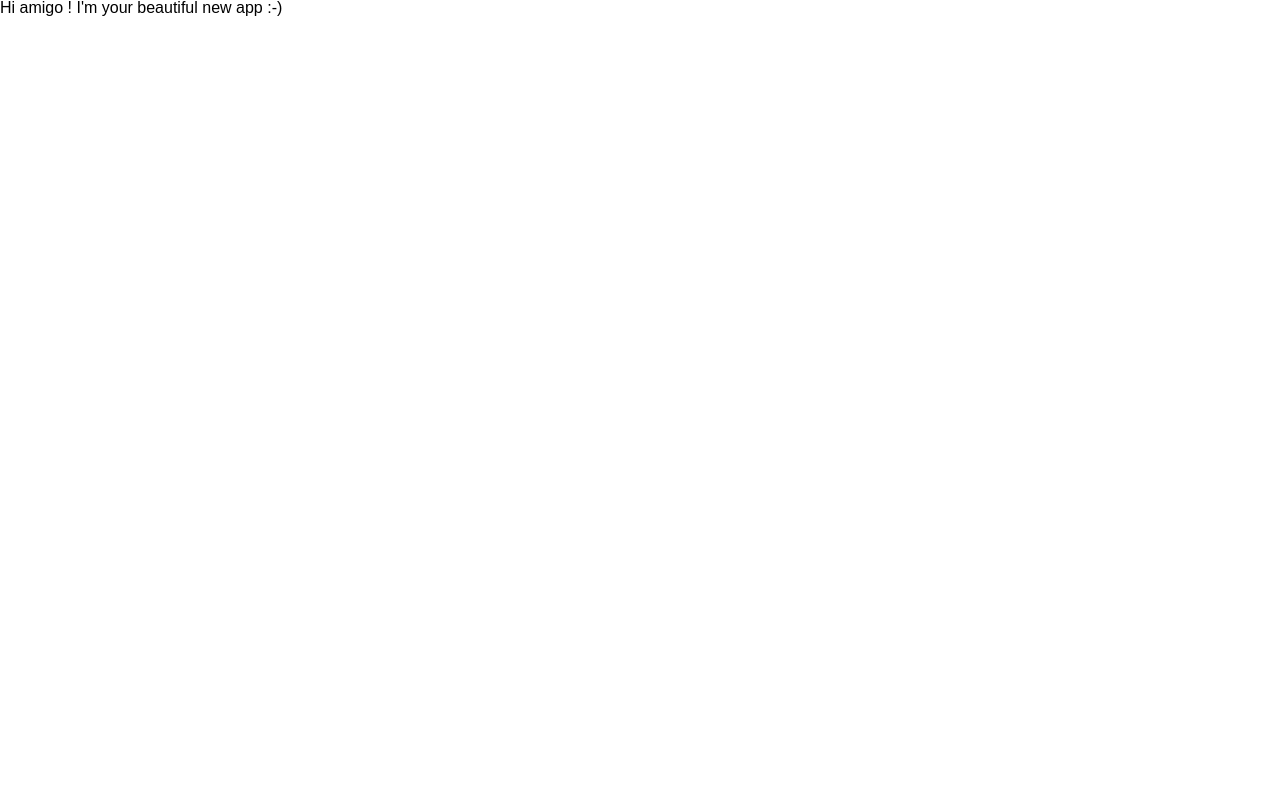
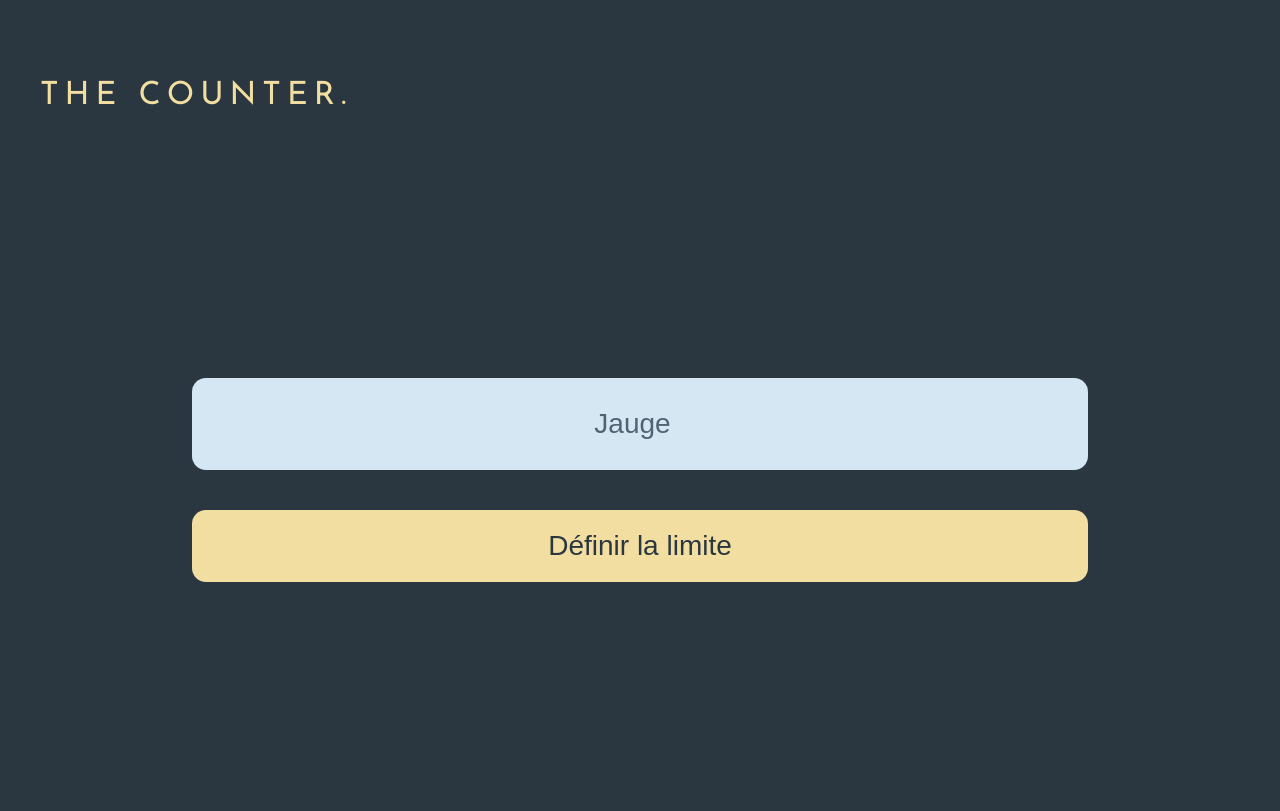
Before and after one commit to LeoJoly/the-counter, a React app: page / in a window 1280 px wide. Built offline with nearby package versions, Linux system fonts and the light colour scheme.

Commit message:
Static version - header and scaler

```diff
--- a/src/components/App/index.js
+++ b/src/components/App/index.js
@@ -2,12 +2,17 @@
 import React from 'react';
 
 // import
+//  -- styles
 import './styles.scss';
+//  -- components
+import Header from 'src/components/header';
+import Scaler from 'src/components/scaler';
 
 // componant
 const App = () => (
   <div className="app">
-    <h1>Hi amigo ! I'm your beautiful new app :-)</h1>
+    <Header />
+    <Scaler />
   </div>
 );
 
--- a/src/components/App/styles.scss
+++ b/src/components/App/styles.scss
@@ -0,0 +1,4 @@
+.app {
+  width: 100vw;
+  min-height: 100vh;
+}
--- /dev/null
+++ b/src/components/header/index.js
@@ -0,0 +1,15 @@
+// yarn import
+import React from 'react';
+
+// import
+import './styles.scss';
+
+// componant
+const Header = () => (
+  <header className="header">
+    <h1 className="header-title">The counter.</h1>
+  </header>
+);
+
+// export
+export default Header;
--- /dev/null
+++ b/src/components/header/styles.scss
@@ -0,0 +1,14 @@
+@use 'src/styles/vars';
+
+.header {
+  width: 100%;
+  padding: vars.$gutter;
+  margin-top: vars.$gutter;
+
+  &-title {
+    font-size: 1.6rem;
+    letter-spacing: .3rem;
+    text-transform: uppercase;
+    color: vars.$color-bright;
+  }
+}
--- /dev/null
+++ b/src/components/scaler/index.js
@@ -0,0 +1,18 @@
+// yarn import
+import React from 'react';
+
+// import
+import './styles.scss';
+
+// componant
+const Scaler = () => (
+  <div className="scaler flex-columns centered">
+    <form className="scaler-form flex-columns centered">
+      <input className="scaler-form-input" type="number" placeholder="Jauge" />
+      <button className="scaler-form-btn" type="submit">Définir la limite</button>
+    </form>
+  </div>
+);
+
+// export
+export default Scaler;
--- /dev/null
+++ b/src/components/scaler/styles.scss
@@ -0,0 +1,41 @@
+@use 'src/styles/vars';
+
+.scaler {
+  width: 100%;
+  height: 82vh;
+
+  &-form {
+    width: fit-content;
+    height: fit-content;
+    &-input {
+      width: 70vw;
+      padding: 1.5rem 1rem;
+      margin: 1rem 0;
+      background-color: vars.$color;
+      border: none;
+      border-radius: .7rem;
+      font-size: 1.4rem;
+      text-align: center;
+
+      &::placeholder {
+        color: vars.$color-dark;
+      }
+
+      &:focus {
+        color: vars.$color-darker;
+        background-color: vars.$color-bright;
+      }
+    }
+
+    &-btn {
+      width: 70vw;
+      padding: 1rem;
+      margin: 1rem 0;
+      background-color: vars.$color-bright;
+      border: none;
+      border-radius: .7rem;
+      color: vars.$color-darker;
+      font-size: 1.4rem;
+    }
+  }
+}
--- a/src/styles/_vars.scss
+++ b/src/styles/_vars.scss
@@ -0,0 +1,9 @@
+/* -- color -- */
+$color: #D5E7F2;
+$color-alt: #A3B4BF;
+$color-dark: #516373;
+$color-bright: #F2DEA0;
+$color-darker: #2A3740;
+
+/* -- gutter -- */
+$gutter: 2rem;
--- a/src/styles/index.scss
+++ b/src/styles/index.scss
@@ -1,6 +1,26 @@
 @use 'reset';
 @use 'vars';
+@import url('https://fonts.googleapis.com/css2?family=Josefin+Sans:ital,wght@0,200;0,400;0,700;1,200;1,400;1,700&display=swap');
+
+html {
+  font-family: 'Josefin Sans', sans-serif;
+  font-size: 20px;
+  font-weight: 400;
+}
 
 body {
-  font-family: sans-serif;
+  background: vars.$color-darker;
+  color: vars.$color;
 }
+
+.flex-columns {
+  display: flex;
+  flex-flow: column;
+  justify-content: center;
+  align-items: center;
+}
+
+.centered {
+  justify-content: center;
+  align-items: center;
+}
```
